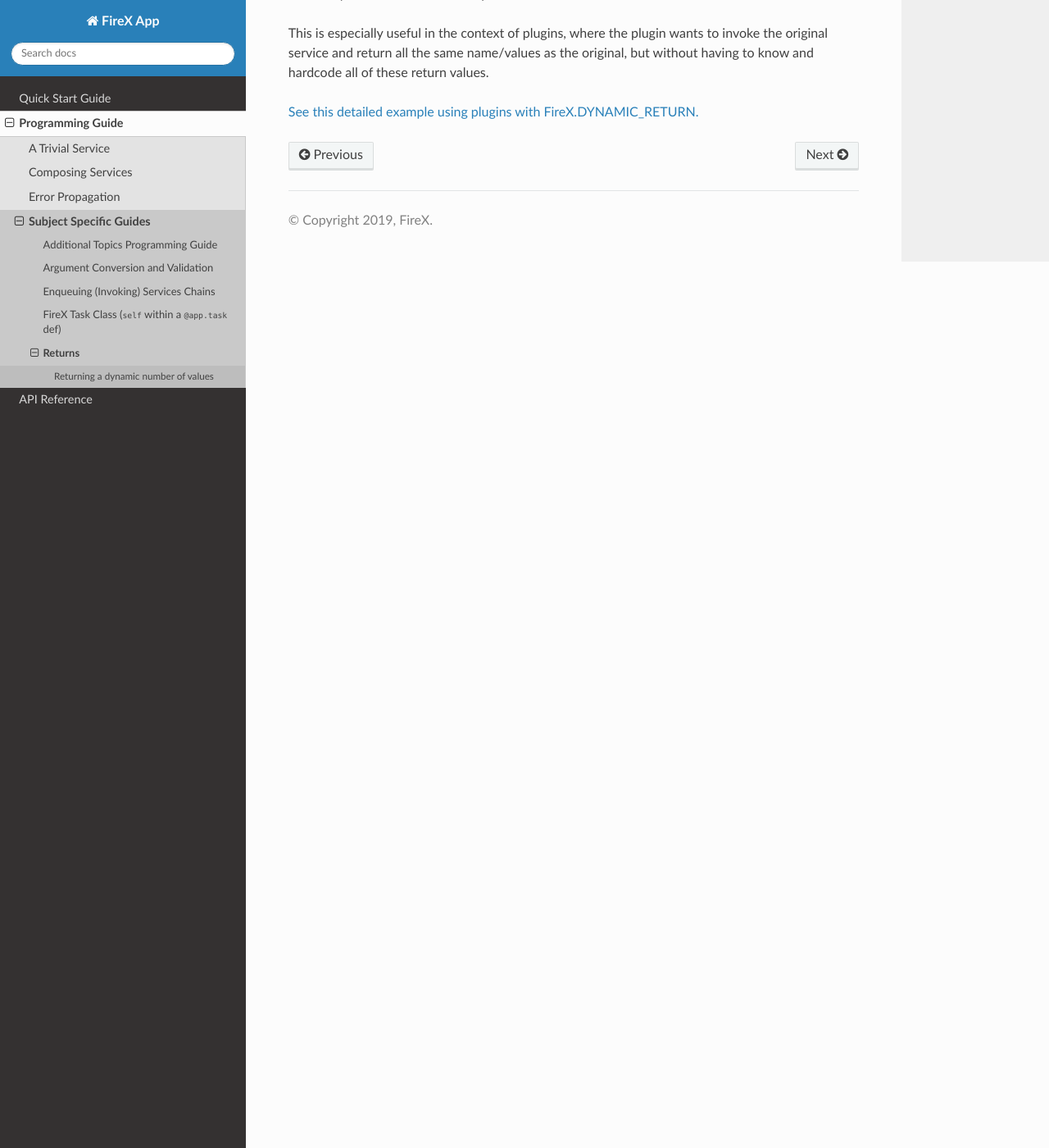
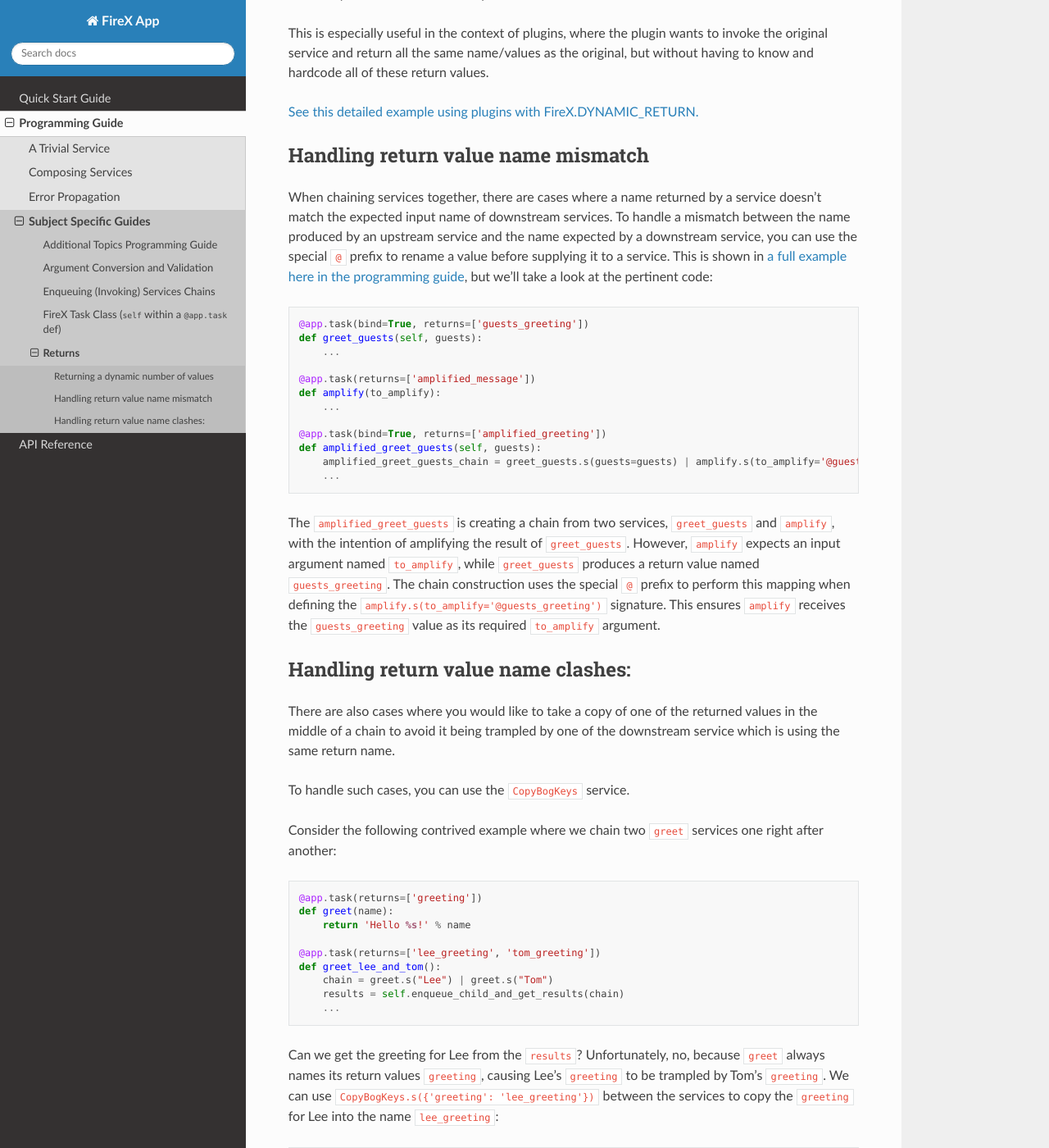
Before and after one commit to FireXStuff/firexapp, a Sphinx documentation site: the page built from docs/programming_guide/returns.rst, in a window 1280 px wide and 1400 px high, scrolled down 1348 px. Shown: the whole window at 82% size. Built offline with Sphinx 7.4.7 and the Read the Docs theme 2.0.0, drawn with Linux system fonts in a browser that asks for light colours; some of the changed text lies outside the part shown.

Commit message:
Programming guide updates.

```diff
--- a/docs/programming_guide/enqueuing_invoking.rst
+++ b/docs/programming_guide/enqueuing_invoking.rst
@@ -8,7 +8,7 @@ This page describes the different ways a service can schedule other chains of se
 
 Like any other Python function, FireX services can call other Python functions, nothing really special or different from native Python there. But where things get interesting, is the ability for FireX services to schedule other chains of services.
 
-FireX provides a wide range of APIs and primitives to handle various schedulings scenarios, like synchronous, asychronous and parallel execution.
+FireX provides a wide range of APIs and primitives to handle various scheduling scenarios, like synchronous, asynchronous and parallel execution.
 
 Some basic scenarios and usage are already described here:
 :ref:`Blocking/synchronous enqueue. <blocking_enqueue>`
--- a/docs/programming_guide/firex_task_self.rst
+++ b/docs/programming_guide/firex_task_self.rst
@@ -6,8 +6,11 @@
 
 .. warning:: This page is a work in progress.
 
-This page describes the functionality exposed via the ``self`` argument within a microservice definition when
+This page describes the functionality exposed via the ``self`` argument within a service definition when
 ``bind=True`` is set in ``@app.task``.
 
 The most common use of ``self`` is to enqueue (i.e. invoke or schedule) child tasks.
 :ref:`Read about enqueuing here. <firex_prog_guide_enqueuing>`
+
+From within a plugin, the original (i.e. the version of the service being overridden) is available via
+``self.orig.s(...)``. :ref:`Read about using plugins to override existing services here. <plugins_example>`
--- a/docs/programming_guide/returns.rst
+++ b/docs/programming_guide/returns.rst
@@ -24,7 +24,6 @@ For example:
 
 .. code-block:: python
 
-
    @app.task()
    @returns('first_name', 'last_name')
    def first_and_last_name():
@@ -35,13 +34,11 @@ would return and add the following name/value pairs to the ``bog``:
 
 .. code-block:: text
 
-
    'first_name` : 'John'
    'last_name`  : 'Doe'
 
 
 Here's another example taken from an existing service:
-
 
 .. code-block:: python
 
@@ -50,7 +47,6 @@ Here's another example taken from an existing service:
         return getuser()
 
 If you run this service by itself from the CLI, you can see it returns "username:youruserid":
-
 
 .. code-block:: text
 
@@ -73,5 +69,77 @@ to know and hardcode all of these return values.
 
 :ref:`See this detailed example using plugins with FireX.DYNAMIC_RETURN. <plugins_example>`
 
-..
-  TODO: Port  Handling return values name mismatch or clashes:
+Handling return value name mismatch
+-----------------------------------
+
+When chaining services together, there are cases where a name returned by a service doesn't match the expected input name of downstream services.
+To handle a mismatch between the name produced by an upstream service and the name expected by a downstream service,
+you can use the special ``@`` prefix to rename a value before supplying it to a service. This is shown in
+:ref:`a full example here in the programming guide <chaining_dataflow>`, but we'll take a look at the pertinent code:
+
+.. code-block:: python
+
+    @app.task(bind=True, returns=['guests_greeting'])
+    def greet_guests(self, guests):
+        ...
+
+    @app.task(returns=['amplified_message'])
+    def amplify(to_amplify):
+        ...
+
+    @app.task(bind=True, returns=['amplified_greeting'])
+    def amplified_greet_guests(self, guests):
+        amplified_greet_guests_chain = greet_guests.s(guests=guests) | amplify.s(to_amplify='@guests_greeting')
+        ...
+
+The ``amplified_greet_guests`` is creating a chain from two services, ``greet_guests`` and ``amplify``, with the intention
+of amplifying the result of ``greet_guests``. However, ``amplify`` expects an input argument named ``to_amplify``,
+while ``greet_guests`` produces a return value named ``guests_greeting``. The chain construction uses the special ``@``
+prefix to perform this mapping when defining the ``amplify.s(to_amplify='@guests_greeting')`` signature. This ensures
+``amplify`` receives the ``guests_greeting`` value as its required ``to_amplify`` argument.
+
+
+Handling return value name clashes:
+-----------------------------------
+There are also cases where you would like to take a copy of one of the returned values in the middle of a chain
+to avoid it being trampled by one of the downstream service which is using the same return name.
+
+To handle such cases, you can use the ``CopyBogKeys`` service.
+
+Consider the following contrived example where we chain two ``greet`` services one right after another:
+
+.. code-block:: python
+
+    @app.task(returns=['greeting'])
+    def greet(name):
+        return 'Hello %s!' % name
+
+    @app.task(returns=['lee_greeting', 'tom_greeting'])
+    def greet_lee_and_tom():
+        chain = greet.s("Lee") | greet.s("Tom")
+        results = self.enqueue_child_and_get_results(chain)
+        ...
+
+Can we get the greeting for Lee from the ``results``? Unfortunately, no, because ``greet`` always names its return values
+``greeting``, causing Lee's ``greeting`` to be trampled by Tom's ``greeting``. We can use
+``CopyBogKeys.s({'greeting': 'lee_greeting'})`` between the services to copy the ``greeting`` for Lee into the name ``lee_greeting``:
+
+
+.. code-block:: python
+
+    @app.task(returns=['lee_greeting', 'tom_greeting'])
+    def greet_lee_and_tom():
+        chain = greet.s("Lee") | CopyBogKeys.s({'greeting': 'lee_greeting'}) | greet.s("Tom")
+        results = self.enqueue_child_and_get_results(chain)
+        lee_greeting = results['lee_greeting']
+        tom_greeting = results['greeting']
+        return lee_greeting, tom_greeting
+
+The ``CopyBogKeys`` service receives a ``dict`` that tells the service to copy values of existing names (e.g. ``greeting``) to
+new names (e.g. ``lee_greeting``). This prevents Lee's greeting from being trampled so that the service can return both
+greetings. Note that the return value names of ``CopyBogKeys`` are necessarily dynamic (i.e. determined by its input
+argument), and ``CopyBogKeys`` therefore must use ``FireX.DYNAMIC_RETURN`` in its service definition.
+
+``CopyBogKeys`` also accepts a `strict=True|False` argument which will specify the behavior if some of the fields
+specified in the mapping dictionary are not present in the ``bog``. If set to False (default), the missing fields are
+simply skipped over. If set to True, ``CopyBogKeys`` will abort and fail when it encounters a missing field.
```
Also changed, not shown: other parts of docs/programming_guide/returns.rst (+3 -3 lines), docs/programming_guide/additional_topics.rst (+8 -6 lines).
